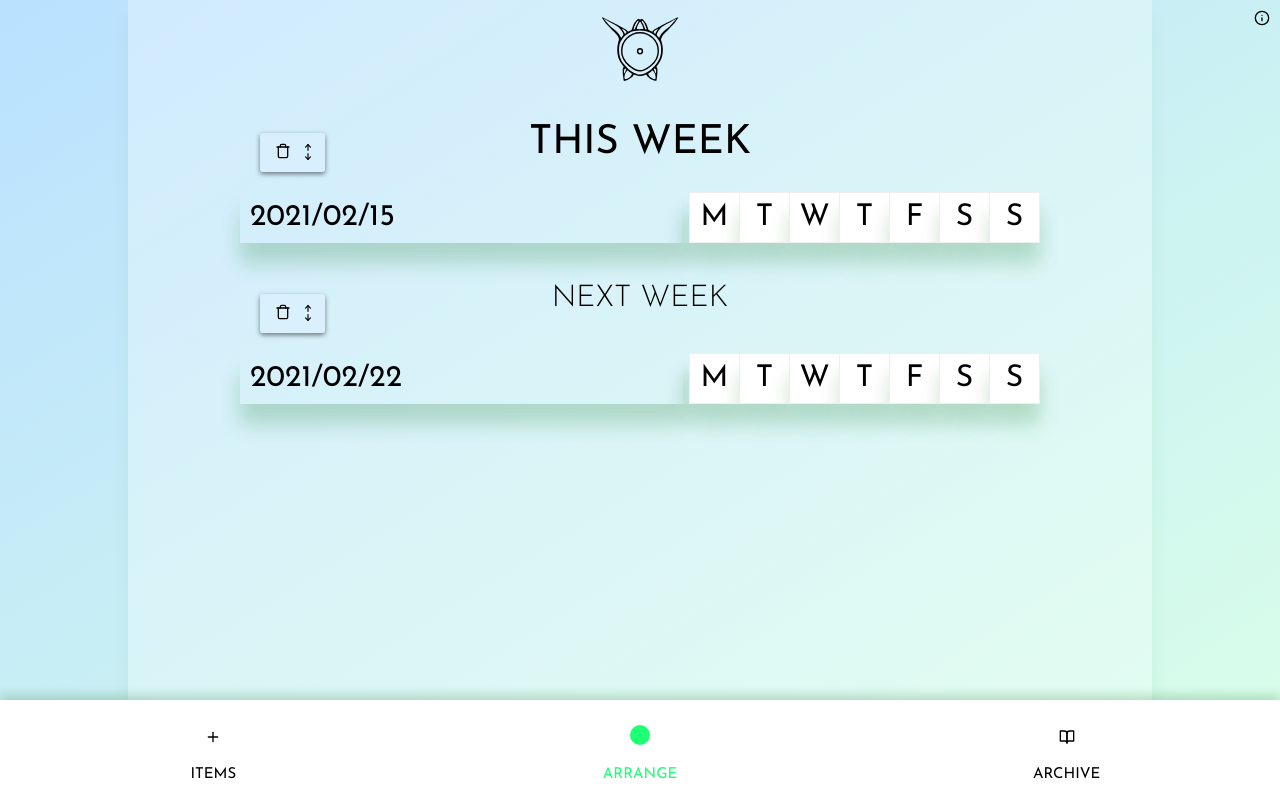
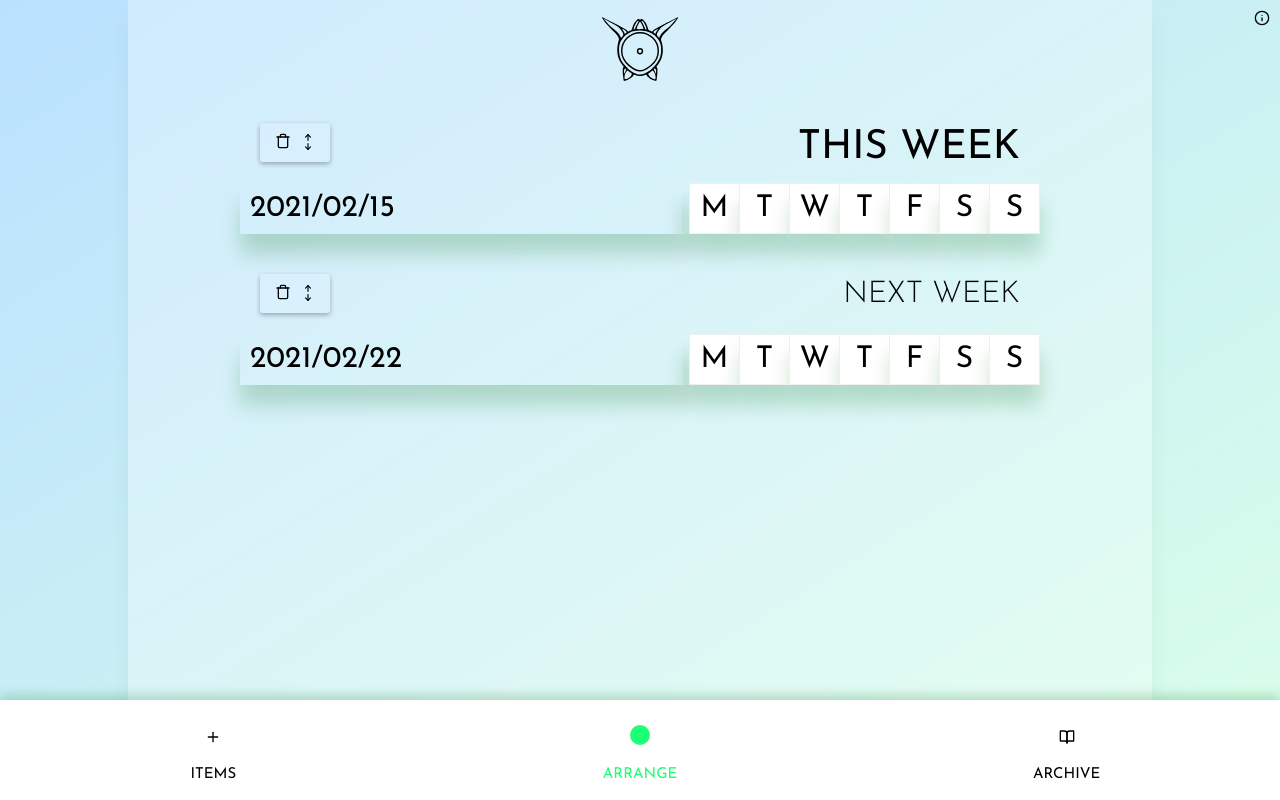
Before and after one commit to benjaminrshill/turtledot-x, a React (Create React App) app: page /Arrange in a window 1280 px wide. Built offline with nearby package versions, Linux system fonts and the light colour scheme.

Commit message:
drag working desktop, restyle week headers, add ActionsPanel component

```diff
--- /dev/null
+++ b/src/components/Arrange/ArrangeWeek/ActionsPanel/index.js
@@ -0,0 +1,38 @@
+import React from 'react';
+import {Maximize2, Trash, Trash2, X} from 'react-feather';
+
+export default function ActionsPanel(props) {
+
+    return (
+        <div className='actions-panel'>
+            <span>
+                <input
+                    type='checkbox'
+                    id={'delete-items' + props.weekBeginning}
+                    onChange={() => !props.shifting && props.onSwitchDeleting(!props.deleting)}
+                />
+                <label htmlFor={'delete-items' + props.weekBeginning}>
+                    {props.deleting ?
+                        <Trash2 size={16}/>
+                        :
+                        <Trash size={16}/>
+                    }
+                </label>
+            </span>
+            <span>
+                <input
+                    type='checkbox'
+                    id={'shift-items' + props.weekBeginning}
+                    onChange={() => !props.deleting && props.onSwitchShifting(!props.shifting)}
+                />
+                <label htmlFor={'shift-items' + props.weekBeginning}>
+                    {props.shifting ?
+                        <X size={16}/>
+                        :
+                        <Maximize2 size={14} className='deg45'/>
+                    }
+                </label>
+            </span>
+        </div>
+    )
+}
--- a/src/components/Arrange/ArrangeWeek/index.js
+++ b/src/components/Arrange/ArrangeWeek/index.js
@@ -5,6 +5,7 @@ import getStoredWeek from '../../../functions/getStoredWeek';
 import '../arrange.css';
 import {days} from '../../../static/colorsDays';
 import {Trash, Trash2, Maximize2, X} from 'react-feather';
+import ActionsPanel from "./ActionsPanel";
 
 export default function ArrangeWeek(props) {
 
@@ -13,6 +14,11 @@ export default function ArrangeWeek(props) {
     const [selected, editSelected] = useState([]);
     const [deleting, switchDeleting] = useState(false);
     const [shifting, switchShifting] = useState(false);
+
+    let touchData = {
+        item: null,
+        rect: null,
+    };
 
     useEffect(() => createWeek(), [week]);
 
@@ -63,16 +69,45 @@ export default function ArrangeWeek(props) {
         editWeek({...newWeek});
     }
 
-    function moveItemInWeek(event) {
-        let index = +event.currentTarget.value;
-        let newIndex;
+    function dragStart(event) {
+        touchData.item = event.currentTarget;
+    }
+
+    function dragOver(event) {
+        event.preventDefault();
+        let movingOver = event.currentTarget;
+        let movedParent = movingOver.parentNode;
+        touchData.rect = movingOver.getBoundingClientRect();
+        if (movedParent.dataset.dragweek === movingOver.dataset.dragweek) {
+            if (movingOver === touchData.item) { // prevent dropping on self
+                event.dataTransfer.dropEffect = 'none';
+            } else {
+                event.dataTransfer.dropEffect = 'move';
+                if (event.clientY > touchData.rect.top - 1 || event.clientY < touchData.rect.bottom + 1) {
+                    movingOver.classList.add('scooch');
+                } else {
+                    movingOver.classList.remove('scooch');
+                }
+            }
+        }
+    }
+
+    function dragLeave(event) {
+        if (event.clientY < touchData.rect.top + 1 || event.clientY > touchData.rect.bottom - 1) {
+            event.currentTarget.classList.remove('scooch');
+        }
+    }
+
+    function drop(event) {
+        event.preventDefault();
+        event.currentTarget.parentNode.childNodes.forEach(row => row.classList.remove('scooch'));
+        let droppingOn = event.currentTarget;
+        moveItemInWeek(+touchData.item.dataset.index, +droppingOn.dataset.index);
+    }
+
+    function moveItemInWeek(dragged, dropped) {
         let newWeek = JSON.parse(JSON.stringify(week));
-        if (event.currentTarget.dataset.direction === 'up') {
-            newIndex = index > 0 ? index - 1 : newWeek.items.length - 1;
-        } else {
-            newIndex = index < newWeek.items.length - 1 ? index + 1 : 0;
-        }
-        newWeek.items.splice(newIndex, 0, newWeek.items.splice(index, 1)[0]);
+        newWeek.items.splice(dropped, 0, newWeek.items.splice(dragged, 1)[0]);
         saveItem(newWeek);
         editWeek({...newWeek});
     }
@@ -123,35 +158,22 @@ export default function ArrangeWeek(props) {
 
     return (
         <div className='week'>
-            <div className='actionsPanel'>
-                <span>
-                    <input
-                        type='checkbox'
-                        id={'deleteItems' + props.weekBeginning}
-                        onChange={() => !shifting && switchDeleting(!deleting)}
-                    />
-                    <label htmlFor={'deleteItems' + props.weekBeginning}>
-                        {deleting ?
-                            <Trash2 size={16} />
-                            :
-                            <Trash size={16} />
-                        }
-                    </label>
-                </span>
-                <span>
-                    <input
-                        type='checkbox'
-                        id={'shiftItems' + props.weekBeginning}
-                        onChange={() => !deleting && switchShifting(!shifting)}
-                    />
-                    <label htmlFor={'shiftItems' + props.weekBeginning}>
-                        {shifting ?
-                            <X size={16} />
-                            :
-                            <Maximize2 size={14} className='deg45' />
-                        }
-                    </label>
-                </span>
+            <div className='week-header'>
+                <ActionsPanel
+                    deleting={deleting}
+                    onSwitchDeleting={switchDeleting}
+                    shifting={shifting}
+                    onSwitchShifting={switchShifting}
+                />
+                {props.weekName === 'This Week' ?
+                    <h1>
+                        {props.weekName}
+                    </h1>
+                    :
+                    <h2>
+                        {props.weekName}
+                    </h2>
+                }
             </div>
             <section>
                 <table>
@@ -188,7 +210,10 @@ export default function ArrangeWeek(props) {
                                 deleting={deleting}
                                 shifting={shifting}
                                 onRemoveItem={removeItemFromWeek}
-                                onMoveItem={moveItemInWeek}
+                                onDragStart={dragStart}
+                                onDragOver={dragOver}
+                                onDragLeave={dragLeave}
+                                onDrop={drop}
                                 onChangeDay={changeDay}
                                 onSaveTodo={saveTodo}
                             />
@@ -199,7 +224,7 @@ export default function ArrangeWeek(props) {
             {unselected.length > 0 &&
                 <div className='edit-box'>
                     <button
-                        className='addAllItems'
+                        className='add-all-items'
                         onClick={addAllItemsToWeek}
                     >
                         add all items
--- a/src/components/Arrange/arrange.css
+++ b/src/components/Arrange/arrange.css
@@ -1,3 +1,59 @@
+.week {
+    margin: 0 auto 5vh auto;
+}
+
+.week-header {
+    margin: 2rem;
+    padding: 0 0 4rem 0;
+}
+
+.week h1, .week h2 {
+    display: block;
+    float: right;
+    margin: auto;
+    padding: 0.5rem 0;
+    text-align: right;
+}
+
+.actions-panel {
+    display: inline-block;
+    float: left;
+    margin: auto;
+    padding: 1rem 0.5rem 1rem 1.5rem;
+    text-align: left;
+    background: rgba(221, 240, 255, 0.5);
+    border-radius: 3px;
+    box-shadow: 0 2px 5px 0 rgba(0,0,0,0.3);
+}
+
+.actions-panel span {
+    display: inline-block;
+    margin: 0 1rem 0 0;
+}
+
+.actions-panel input {
+    appearance: none;
+}
+
+.deg45 {
+    transform: rotate(-45deg);
+}
+
+.week-date {
+    border: none;
+}
+
+.week-date div {
+    height: 4rem;
+    font-family: var(--main-font);
+    font-weight: 400;
+    font-size: 2.5rem;
+    line-height: 4rem;
+    padding: 0;
+    background: var(--base-color);
+    border: none;
+}
+
 .items-list {
     overflow-y: scroll;
     width: 100%;
@@ -22,56 +78,13 @@
     border-bottom: 0;
 }
 
-.addAllItems {
+.add-all-items {
     width: 100%;
     color: var(--base-color);
     background: var(--line-color);
     border-radius: 0;
 }
 
-.addAllItems.copy {
+.add-all-items.copy {
     background: #240050;
 }
-
-.week {
-    margin: 0 auto 5vh auto;
-}
-
-.week-date {
-    border: none;
-}
-
-.week-date div {
-    height: 4rem;
-    font-family: var(--main-font);
-    font-weight: 400;
-    font-size: 2.5rem;
-    line-height: 4rem;
-    padding: 0;
-    background: var(--base-color);
-    border: none;
-}
-
-.actionsPanel {
-    display: inline-block;
-    float: left;
-    margin: -5em 0.5rem 2rem 2rem;
-    padding: 1rem 0 1rem 1.5rem;
-    text-align: left;
-    background: rgba(221, 240, 255, 0.5);
-    border-radius: 3px;
-    box-shadow: 0 2px 5px 0 rgba(0,0,0,0.5);
-}
-
-.actionsPanel span {
-    display: inline-block;
-    margin: 0 1rem 0 0;
-}
-
-.actionsPanel input {
-    appearance: none;
-}
-
-.deg45 {
-    transform: rotate(-45deg);
-}
--- a/src/components/Arrange/index.js
+++ b/src/components/Arrange/index.js
@@ -37,9 +37,6 @@ export default function Arrange() {
 
     return (
         <main id='arrange'>
-            <h1>
-                This Week
-            </h1>
             <ArrangeWeek
                 key={'thisWeek'}
                 weekName={'This Week'}
@@ -47,9 +44,6 @@ export default function Arrange() {
                 weekBeginning={thisWeekBeginning}
                 isThisWeek={true}
             />
-            <h2>
-                Next Week
-            </h2>
             <ArrangeWeek
                 key={'nextWeek'}
                 weekName={'Next Week'}
--- a/src/components/Row/index.js
+++ b/src/components/Row/index.js
@@ -2,7 +2,7 @@ import React, {useEffect, useState} from 'react';
 import Cell from '../Cell';
 import cutNumber from '../../functions/cutNumber';
 import './row.css';
-import {ArrowUp, ArrowDown} from 'react-feather';
+import {Menu} from 'react-feather';
 
 export default function Row(props) {
 
@@ -53,16 +53,20 @@ export default function Row(props) {
 
     return (
         <tr
-            draggable={!props.archive}
+            draggable={!props.archive && props.shifting}
             id={props.id + props.weekBeginning}
             data-index={props.index}
             data-dragid={props.id}
             data-dragweek={props.weekBeginning}
+            onDragStart={props.onDragStart}
+            onDragOver={props.onDragOver}
+            onDragLeave={props.onDragLeave}
+            onDrop={props.onDrop}
             className={row.allDone ? 'allDone' : props.color}
         >
             <td
                 id={props.id}
-                className={'week-item left-column' + (props.shifting ? ' small' : '')}>
+                className={'week-item left-column' + (props.deleting || props.shifting ? ' small' : '')}>
                 {!props.archive && props.deleting &&
                     <button
                         value={props.id}
@@ -75,17 +79,9 @@ export default function Row(props) {
                     <div>
                         <button
                             value={props.index}
-                            data-direction='up'
-                            onClick={props.onMoveItem}
+                            data-draghandle='dragHandle'
                             className='week-item-actions'>
-                            <ArrowUp size={10} />
-                        </button>
-                        <button
-                            value={props.index}
-                            data-direction='down'
-                            onClick={props.onMoveItem}
-                            className='week-item-actions'>
-                            <ArrowDown size={10} />
+                            <Menu size={10} />
                         </button>
                     </div>
                 }
--- a/src/components/Row/row.css
+++ b/src/components/Row/row.css
@@ -51,7 +51,6 @@ td {
 }
 
 .scooch {
-    box-shadow: -2px -2px 2px 0 var(--line-color);
-    transform: translate(2px, 2px);
-    transition: all ease-in-out;
+    transform: translateX(4rem);
+    transition: all 0.3s ease-in-out;
 }
```
